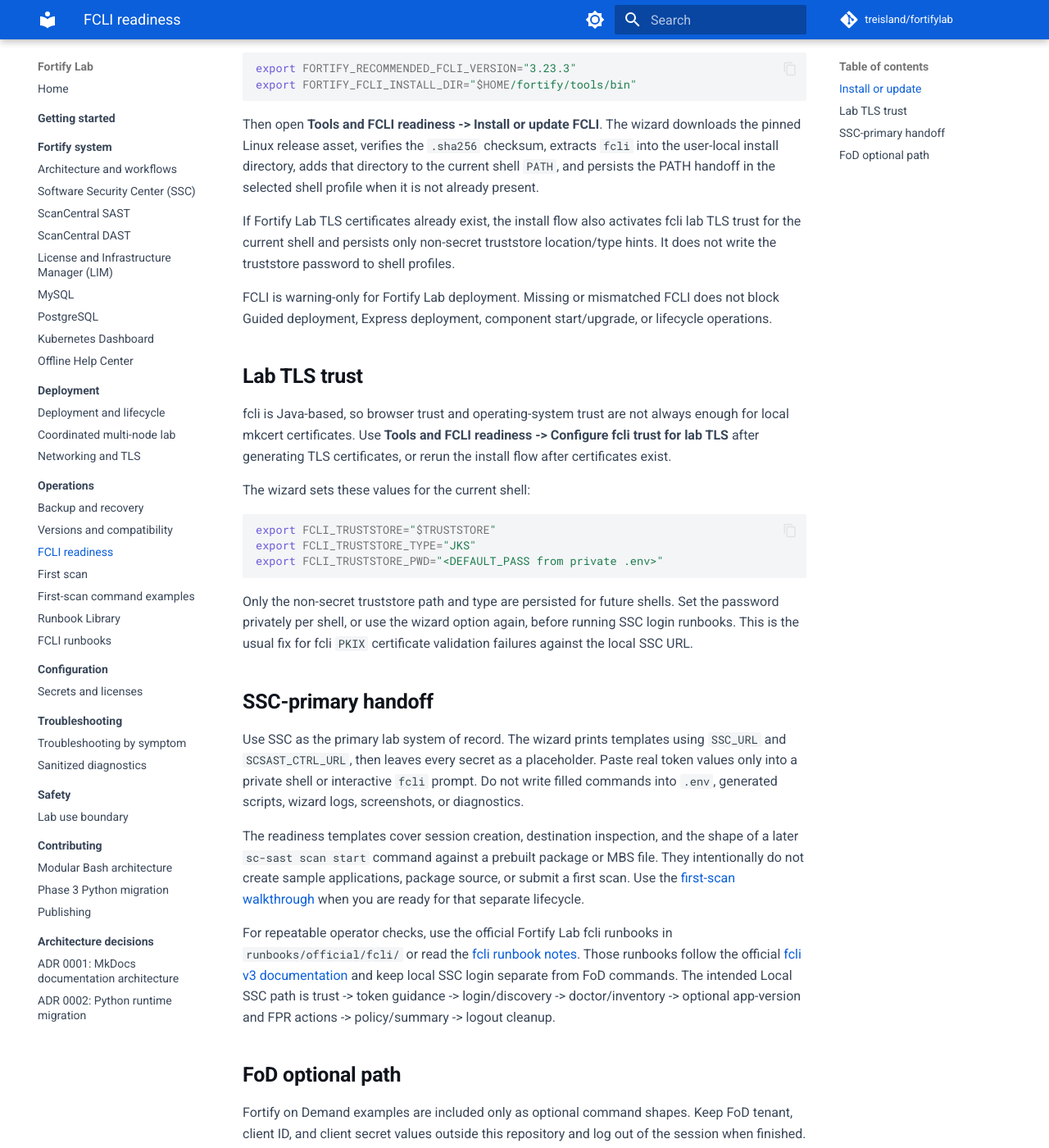
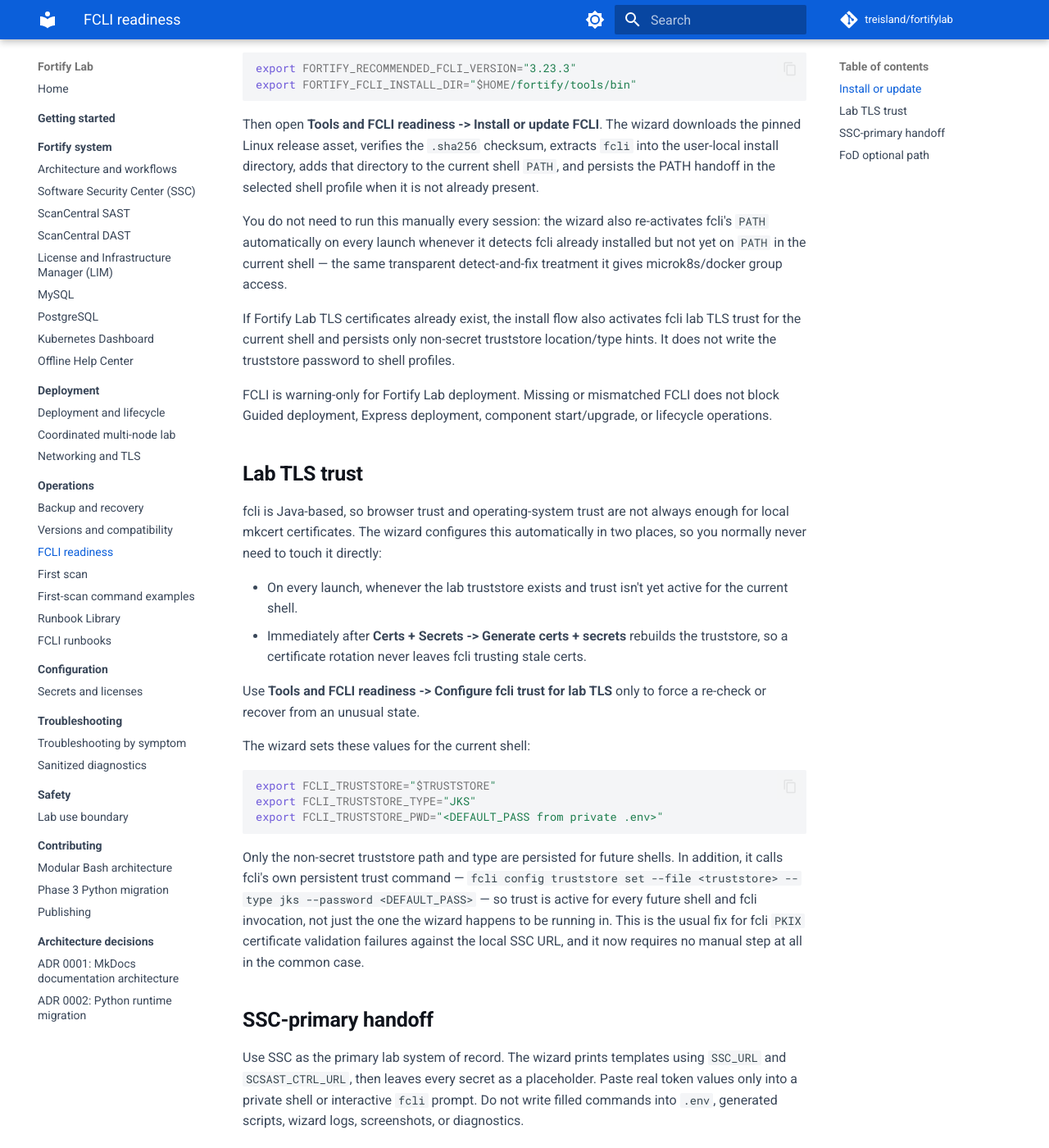
Before and after one commit to treisland/fortifylab, an MkDocs documentation site: the page built from docs/operations/fcli-readiness.md, in a window 1280 px wide and 1400 px high, scrolled down 325 px. Shown: the whole window at 82% size. Built offline with MkDocs 1.6.1 and Material for MkDocs 9.7.7, drawn with Linux system fonts in a browser that asks for light colours; comment, search, counter and statistics services are not loaded.

Commit message:
Auto-activate fcli PATH and lab TLS trust, no manual step required
fcli_export_current_path/fcli_persist_path only ran right after a fresh
install, so an already-installed fcli in a new shell/wizard process stayed
off PATH until the user manually fixed it. Cert regeneration rebuilt the
lab truststore but never refreshed fcli's trust config either.

Add fcli_activate(), called at wizard startup, which transparently
reactivates PATH and lab TLS trust whenever they're already
installed/generated but not yet active in the current process -- the
same detect-and-fix treatment ensure_active_groups gives microk8s/docker.

Also switch fcli_configure_lab_trust to additionally call fcli's own
persistent trust command (fcli config truststore set), verified against
the real fcli v3.23.3 --help output, so trust is active for every future
shell rather than only the one that ran the export. Cert regeneration
now unconditionally re-imports trust via fcli_reimport_trust_after_regen.

````diff
--- a/docs/operations/fcli-readiness.md
+++ b/docs/operations/fcli-readiness.md
@@ -20,6 +20,11 @@ extracts `fcli` into the user-local install directory, adds that directory to th
 current shell `PATH`, and persists the PATH handoff in the selected shell
 profile when it is not already present.
 
+You do not need to run this manually every session: the wizard also
+re-activates fcli's `PATH` automatically on every launch whenever it detects
+fcli already installed but not yet on `PATH` in the current shell — the same
+transparent detect-and-fix treatment it gives microk8s/docker group access.
+
 If Fortify Lab TLS certificates already exist, the install flow also activates
 fcli lab TLS trust for the current shell and persists only non-secret truststore
 location/type hints. It does not write the truststore password to shell profiles.
@@ -31,9 +36,17 @@ lifecycle operations.
 ## Lab TLS trust
 
 fcli is Java-based, so browser trust and operating-system trust are not always
-enough for local mkcert certificates. Use **Tools and FCLI readiness -> Configure
-fcli trust for lab TLS** after generating TLS certificates, or rerun the install
-flow after certificates exist.
+enough for local mkcert certificates. The wizard configures this automatically
+in two places, so you normally never need to touch it directly:
+
+- On every launch, whenever the lab truststore exists and trust isn't yet
+  active for the current shell.
+- Immediately after **Certs + Secrets -> Generate certs + secrets** rebuilds
+  the truststore, so a certificate rotation never leaves fcli trusting stale
+  certs.
+
+Use **Tools and FCLI readiness -> Configure fcli trust for lab TLS** only to
+force a re-check or recover from an unusual state.
 
 The wizard sets these values for the current shell:
 
@@ -44,9 +57,12 @@ export FCLI_TRUSTSTORE_PWD="<DEFAULT_PASS from private .env>"
 ```
 
 Only the non-secret truststore path and type are persisted for future shells.
-Set the password privately per shell, or use the wizard option again, before
-running SSC login runbooks. This is the usual fix for fcli `PKIX` certificate
-validation failures against the local SSC URL.
+In addition, it calls fcli's own persistent trust command —
+`fcli config truststore set --file <truststore> --type jks --password <DEFAULT_PASS>`
+— so trust is active for every future shell and fcli invocation, not just the
+one the wizard happens to be running in. This is the usual fix for fcli `PKIX`
+certificate validation failures against the local SSC URL, and it now requires
+no manual step at all in the common case.
 
 ## SSC-primary handoff
 
````
Also changed, not shown: docs/runbooks/fcli.md (+5 -3 lines), 4 other files.
